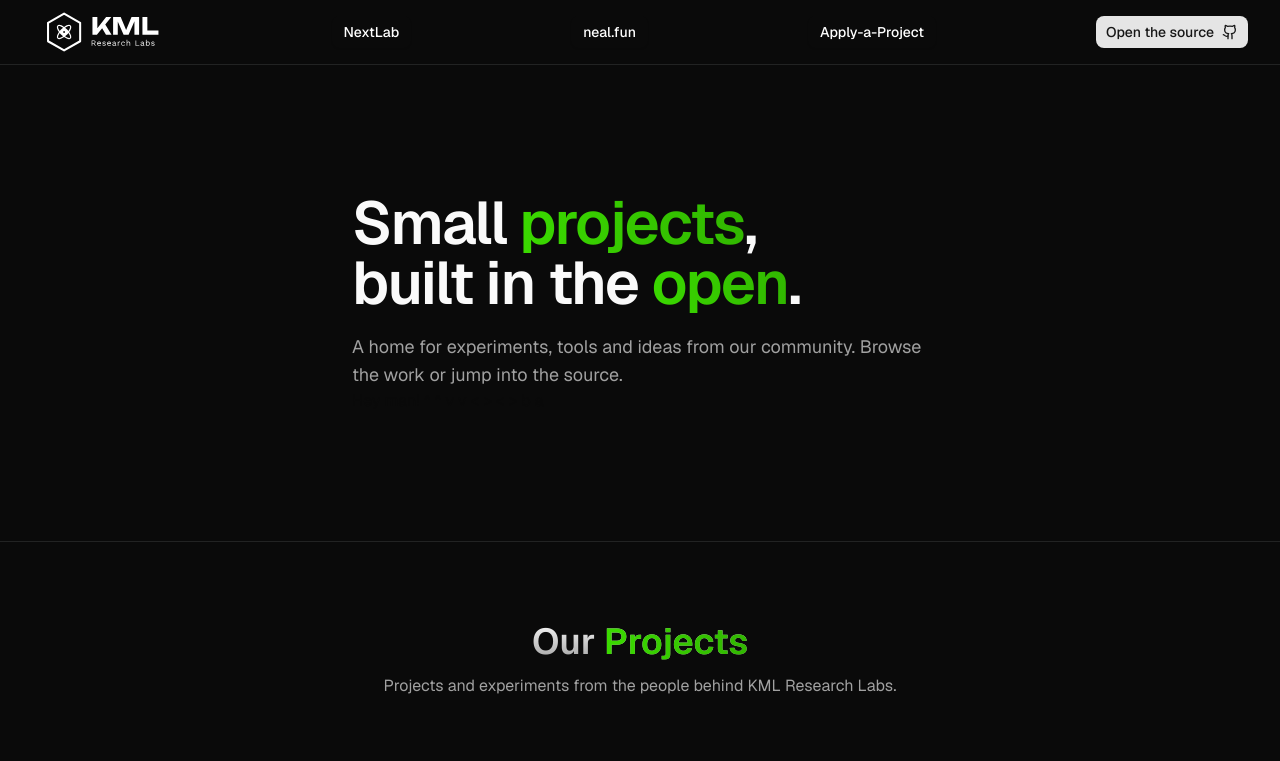
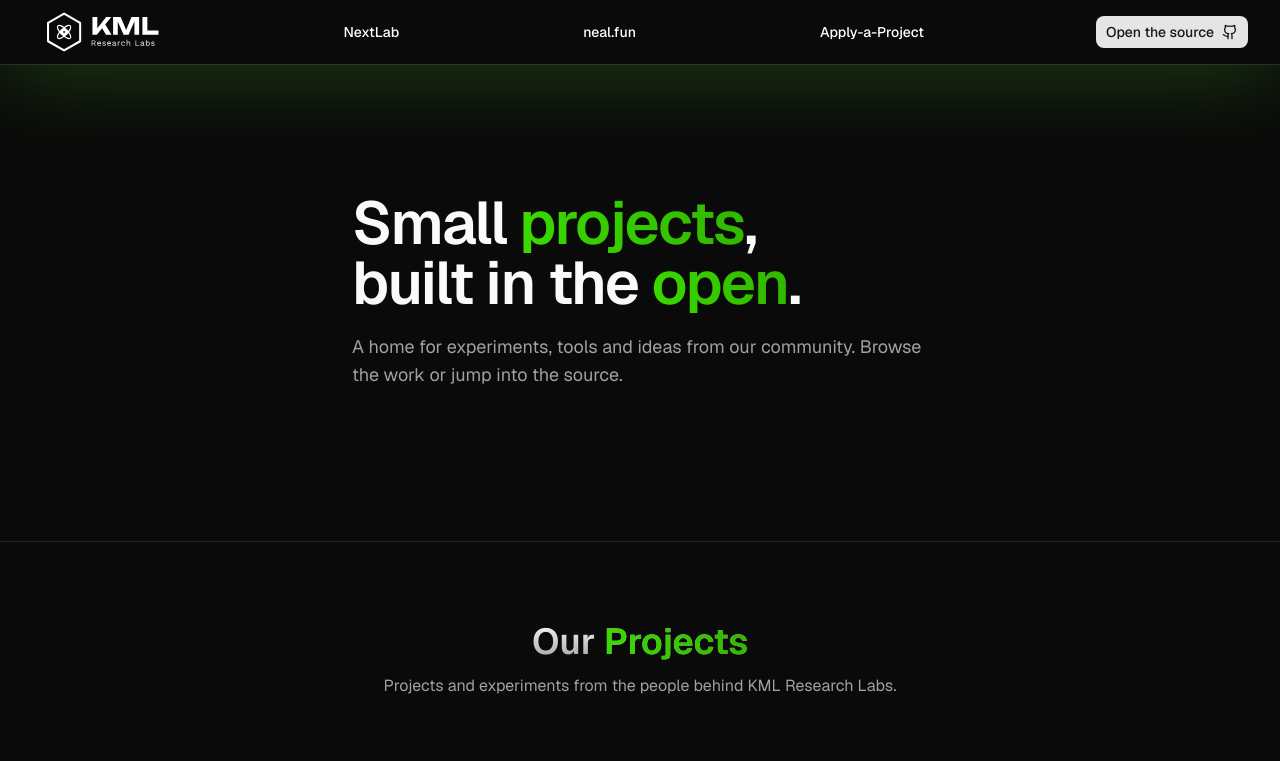
Before and after one commit to kauanmezavila/kmlresearchlabs, a Next.js app in the folder web/main/: page / in a window 1280 px wide. Shown: the top 761 px of the page. Built offline with nearby package versions, Linux system fonts and the light colour scheme; no server answers.

Commit message:
Added green ambience light

```diff
--- a/web/main/components/navbar.tsx
+++ b/web/main/components/navbar.tsx
@@ -1,11 +1,16 @@
+"use client";
+
 import Image from "next/image";
 import { Button } from "@/components/ui/button";
 import Link from "next/link";
 import { Github } from "lucide-react";
+import { usePathname } from "next/navigation";
 
 export default function NavBar() {
+  const pathname = usePathname();
+  const isHome = pathname === "/";
   return (
-    <nav className="sticky top-0 z-50 w-full border-b border-border bg-background">
+    <nav className="sticky top-0 z-50 relative w-full border-b border-border bg-background">
       <div className="max-w-7xl mx-auto px-4 sm:px-6 lg:px-8">
         <div className="flex h-16 items-center justify-between">
           <div>
@@ -121,6 +126,18 @@ export default function NavBar() {
           </div>
         </div>
       </div>
+      {isHome && (
+        <div className="pointer-events-none absolute top-full left-0 h-24 w-full overflow-hidden">
+          <div
+            className="absolute -top-12 left-0 h-24 w-full
+    bg-gradient-to-b
+    from-[#52d12a]/60
+    via-[#52d12a]/10
+    to-transparent
+    blur-2xl"
+          />
+        </div>
+      )}
     </nav>
   );
 }
```
